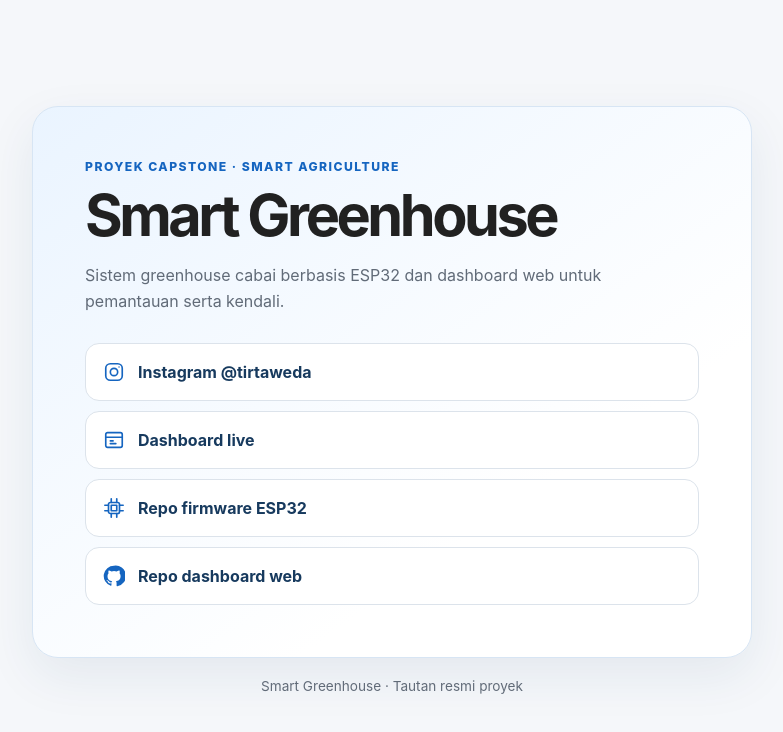
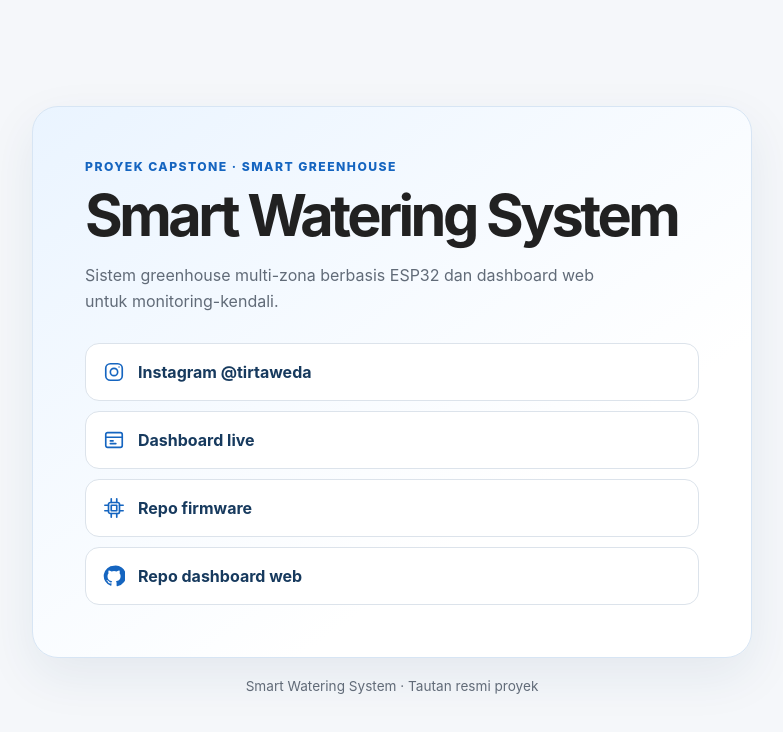
Before and after one commit to will-zx/smartgh-pages, a plain HTML site: page index.html in a window 1280 px wide. Shown: the whole page, without its empty margins (248-1031 px from the left). Drawn offline with Linux system fonts and the light colour scheme.

Commit message:
Update project references from Greenhouse to Watering System

```diff
--- a/index.html
+++ b/index.html
@@ -4,7 +4,7 @@
   <meta charset="utf-8">
   <meta name="viewport" content="width=device-width, initial-scale=1">
   <meta name="theme-color" content="#f5f7fa">
-  <meta name="description" content="Tautan proyek Smart Greenhouse: repository firmware, dashboard, demo live, dan Instagram.">
+  <meta name="description" content="Tautan proyek Smart Watering System: repository firmware, dashboard, demo live, dan Instagram.">
   <title>Smart Greenhouse — Tautan Proyek</title>
   <style>
     :root {
@@ -38,9 +38,9 @@
 <body>
   <main>
     <section class="panel" aria-labelledby="title">
-      <p class="eyebrow">Proyek Capstone · Smart Agriculture</p>
-      <h1 id="title">Smart Greenhouse</h1>
-      <p class="intro">Sistem greenhouse cabai berbasis ESP32 dan dashboard web untuk pemantauan serta kendali.</p>
+      <p class="eyebrow">Proyek Capstone · Smart Greenhouse</p>
+      <h1 id="title">Smart Watering System</h1>
+      <p class="intro">Sistem greenhouse multi-zona berbasis ESP32 dan dashboard web untuk monitoring-kendali.</p>
       <nav aria-label="Tautan proyek">
         <a href="https://www.instagram.com/tirtaweda/" target="_blank" rel="noopener noreferrer">
           <svg class="icon" viewBox="0 0 24 24" fill="none" stroke="currentColor" stroke-width="1.8" stroke-linecap="round" stroke-linejoin="round" aria-hidden="true"><rect x="3" y="3" width="18" height="18" rx="5"/><circle cx="12" cy="12" r="4"/><circle cx="17.5" cy="6.5" r=".8" fill="currentColor" stroke="none"/></svg>
@@ -52,7 +52,7 @@
         </a>
         <a href="https://github.com/will-zx/smartgh-firmware" target="_blank" rel="noopener noreferrer">
           <svg class="icon" viewBox="0 0 24 24" fill="none" stroke="currentColor" stroke-width="1.8" stroke-linecap="round" stroke-linejoin="round" aria-hidden="true"><rect x="6" y="6" width="12" height="12" rx="2"/><path d="M9 9h6v6H9zM9 2v4m6-4v4M9 18v4m6-4v4M2 9h4m-4 6h4m12-6h4m-4 6h4"/></svg>
-          <span>Repo firmware ESP32</span>
+          <span>Repo firmware</span>
         </a>
         <a href="https://github.com/will-zx/smartgh-manager" target="_blank" rel="noopener noreferrer">
           <svg class="icon" viewBox="0 0 24 24" fill="currentColor" aria-hidden="true"><path d="M12 .8a11.2 11.2 0 0 0-3.54 21.83c.56.1.77-.24.77-.54v-2.1c-3.13.68-3.79-1.33-3.79-1.33-.51-1.3-1.25-1.65-1.25-1.65-1.02-.7.08-.69.08-.69 1.12.08 1.71 1.15 1.71 1.15 1 .1.77 2.05 3.37 1.52.1-.73.39-1.22.7-1.5-2.5-.28-5.13-1.25-5.13-5.57 0-1.23.44-2.24 1.15-3.03-.12-.28-.5-1.44.11-2.99 0 0 .94-.3 3.08 1.16a10.7 10.7 0 0 1 5.61 0c2.14-1.46 3.08-1.16 3.08-1.16.61 1.55.23 2.71.11 2.99.72.79 1.15 1.8 1.15 3.03 0 4.33-2.63 5.29-5.14 5.57.4.35.75 1.03.75 2.08v3.1c0 .3.2.65.78.54A11.2 11.2 0 0 0 12 .8Z"/></svg>
@@ -60,7 +60,7 @@
         </a>
       </nav>
     </section>
-    <footer>Smart Greenhouse · Tautan resmi proyek</footer>
+    <footer>Smart Watering System · Tautan resmi proyek</footer>
   </main>
 </body>
 </html>
```
